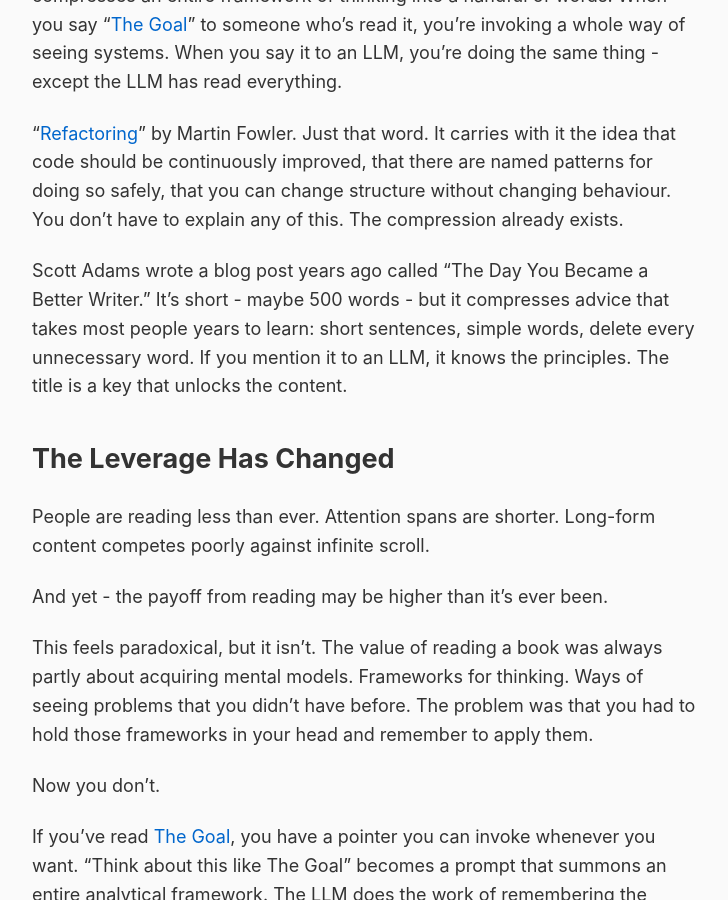
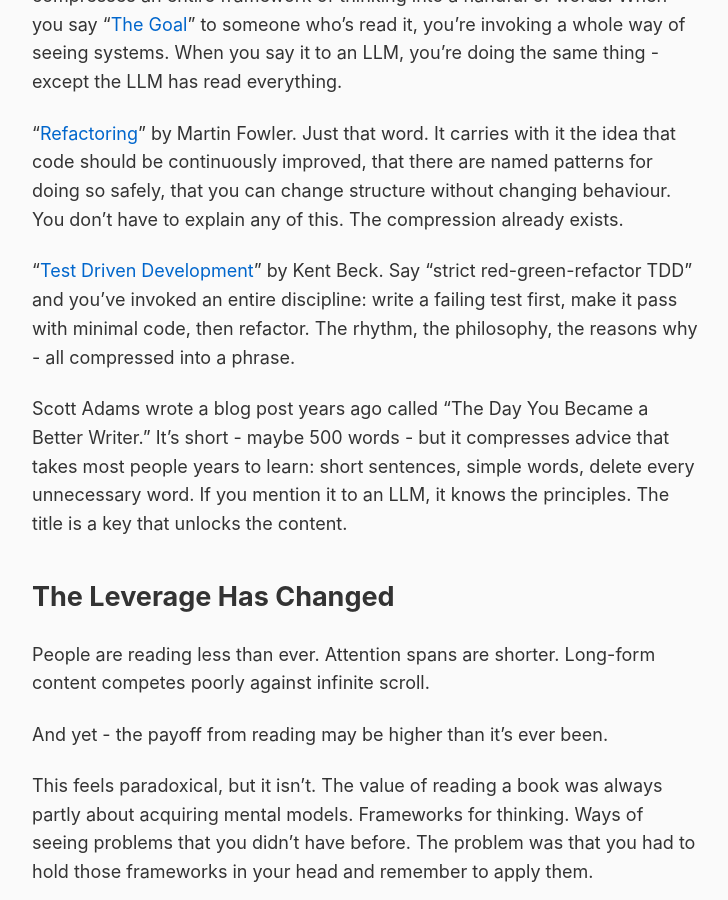
Before and after one commit to rob137/rob137.github.io, a Jekyll site: the page built from _posts/2026-01-02-books-as-compressed-prompts.md, in a window 1280 px wide and 900 px high, scrolled down 836 px. Shown: the whole window, without its empty margins (275-1003 px from the left). Built offline with Jekyll 4.4.1, drawn with Linux system fonts in a browser that asks for light colours.

Commit message:
Add Kent Beck TDD example

```diff
--- a/_posts/2026-01-02-books-as-compressed-prompts.md
+++ b/_posts/2026-01-02-books-as-compressed-prompts.md
@@ -20,6 +20,8 @@
 Not in a trivial sense. In a very specific, powerful sense. A well-known book compresses an entire framework of thinking into a handful of words. When you say "[The Goal](https://en.wikipedia.org/wiki/The_Goal_(novel))" to someone who's read it, you're invoking a whole way of seeing systems. When you say it to an LLM, you're doing the same thing - except the LLM has read everything.
 
 "[Refactoring](https://en.wikipedia.org/wiki/Refactoring)" by Martin Fowler. Just that word. It carries with it the idea that code should be continuously improved, that there are named patterns for doing so safely, that you can change structure without changing behaviour. You don't have to explain any of this. The compression already exists.
+
+"[Test Driven Development](https://en.wikipedia.org/wiki/Test-Driven_Development_by_Example)" by Kent Beck. Say "strict red-green-refactor TDD" and you've invoked an entire discipline: write a failing test first, make it pass with minimal code, then refactor. The rhythm, the philosophy, the reasons why - all compressed into a phrase.
 
 Scott Adams wrote a blog post years ago called "The Day You Became a Better Writer." It's short - maybe 500 words - but it compresses advice that takes most people years to learn: short sentences, simple words, delete every unnecessary word. If you mention it to an LLM, it knows the principles. The title is a key that unlocks the content.
 
```
